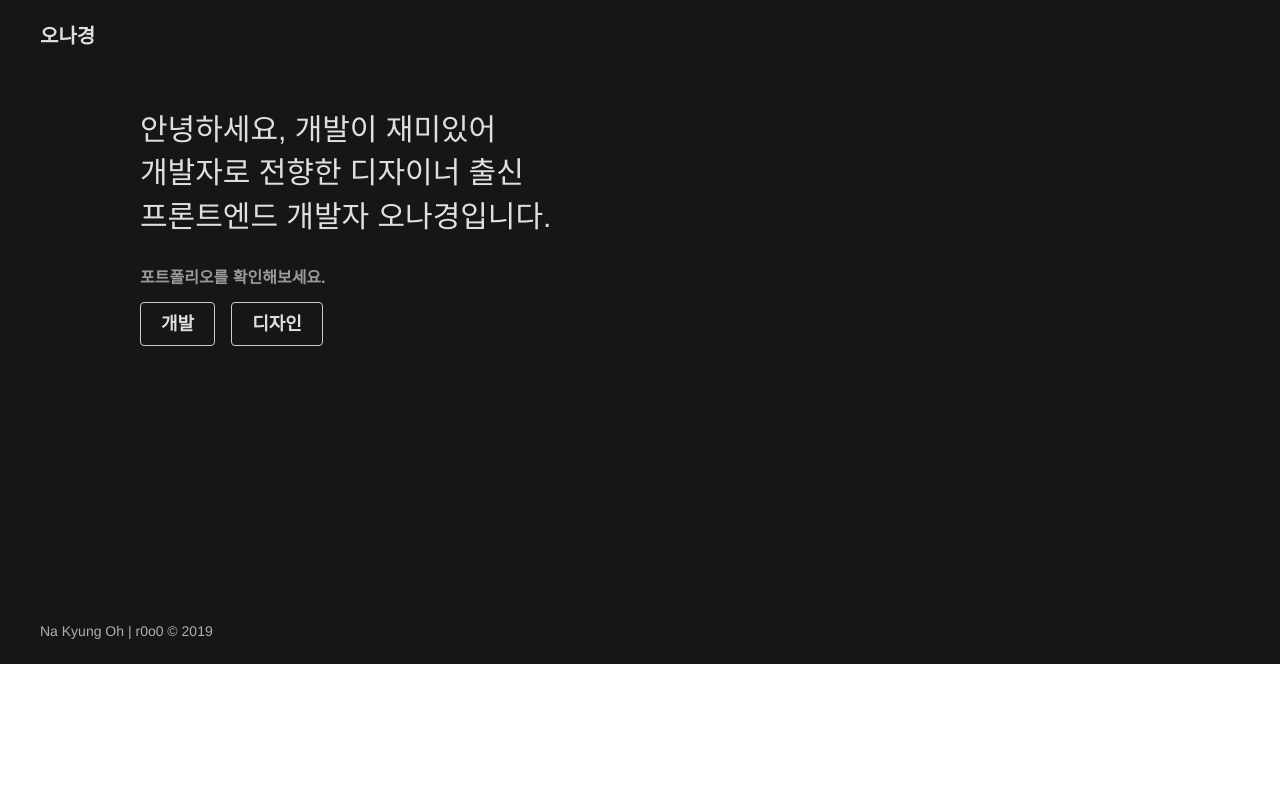
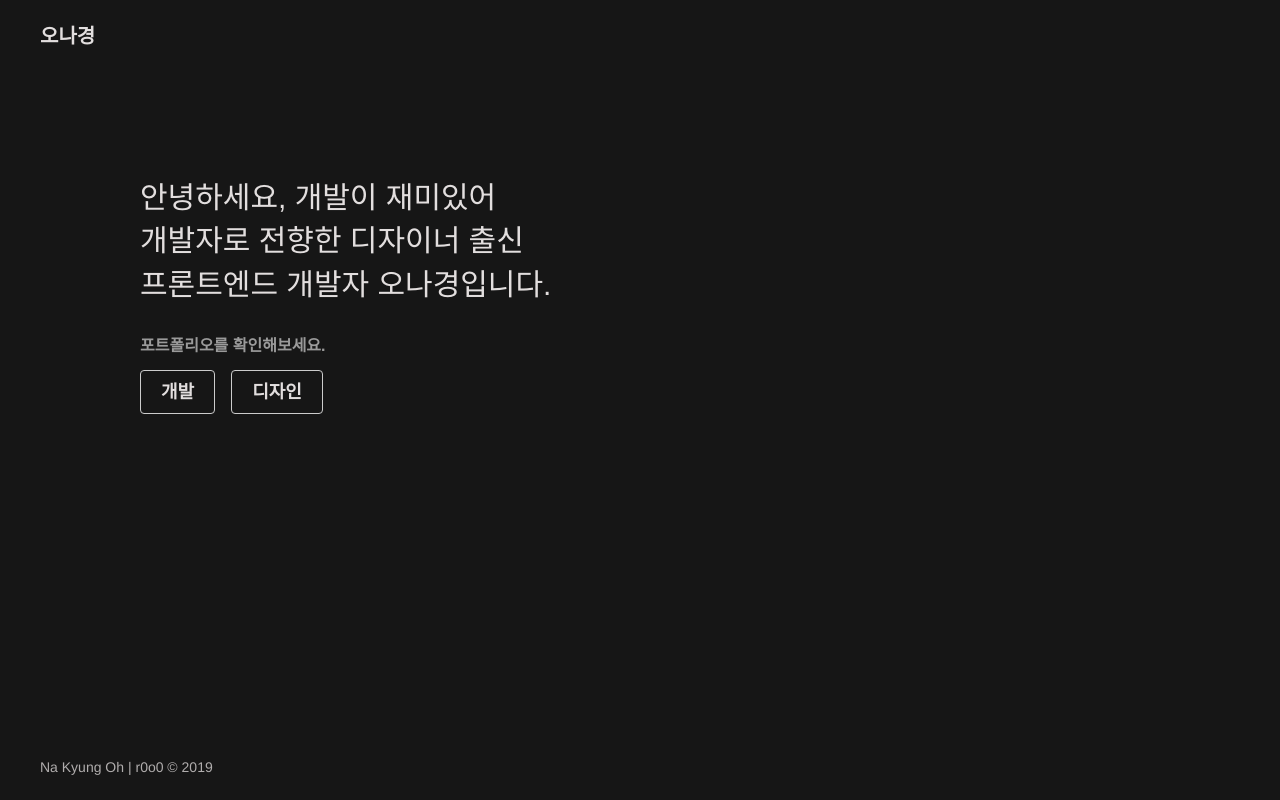
Before and after one commit to r0o0/portfolio_site, a Vue app: page / in a window 1280 px wide. Built offline with nearby package versions, Linux system fonts and the light colour scheme.

Commit message:
fix height issue: blocks did not stack as expected

```diff
--- a/src/App.vue
+++ b/src/App.vue
@@ -6,9 +6,9 @@
       </h1>
       <Nav v-show="$route.path !== '/'" />
     </header>
-    <main>
-      <router-view/>
-    </main>
+    <!-- <main> -->
+    <router-view/>
+    <!-- </main> -->
     <footer class="footer">
       Na Kyung Oh | r0o0 © 2019
     </footer>
@@ -31,7 +31,7 @@ export default {
   flex-flow: column wrap;
   justify-content: space-between;
   width: 100%;
-  height: 100%;
+  min-height: 100vh;
   overflow-x: hidden;
   font-family: 'Avenir', Helvetica, Arial, sans-serif;
   -webkit-font-smoothing: antialiased;
--- a/src/views/Home.vue
+++ b/src/views/Home.vue
@@ -28,7 +28,6 @@ export default {
   display: flex;
   flex-flow: column nowrap;
   justify-content: center;
-  height: calc(100vh - 70px);
   margin-top: -40px;
   padding: 0 24px;
   @media screen and (min-width: 764px) {
```
